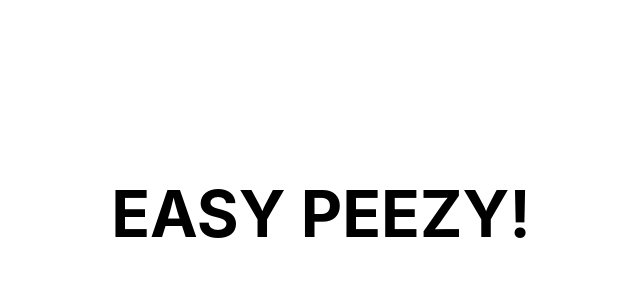
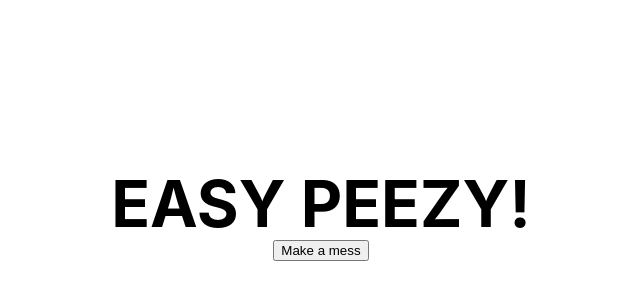
Before and after one commit to RastogiAbhijeet/alerts-and-triggers, a Next.js app: page / in a window 1280 px wide. Shown: the part 186-486 px from the top of the page, without its empty margins (319-959 px from the left). Built offline with nearby package versions, Linux system fonts and the light colour scheme.

Commit message:
Add throw error button

```diff
--- a/pages/index.tsx
+++ b/pages/index.tsx
@@ -4,6 +4,11 @@ import Image from "next/image";
 import styles from "../styles/Home.module.css";
 
 const Home: NextPage = () => {
+
+  const throwError = () => {
+    throw new Error("Making a mess")
+  }
+
   return (
     <div className={styles.container}>
       <Head>
@@ -14,6 +19,7 @@ const Home: NextPage = () => {
 
       <main className={styles.main}>
         <h1 className={styles.title}>EASY PEEZY!</h1>
+        <button onClick={throwError}>Make a mess</button>
       </main>
     </div>
   );
```
